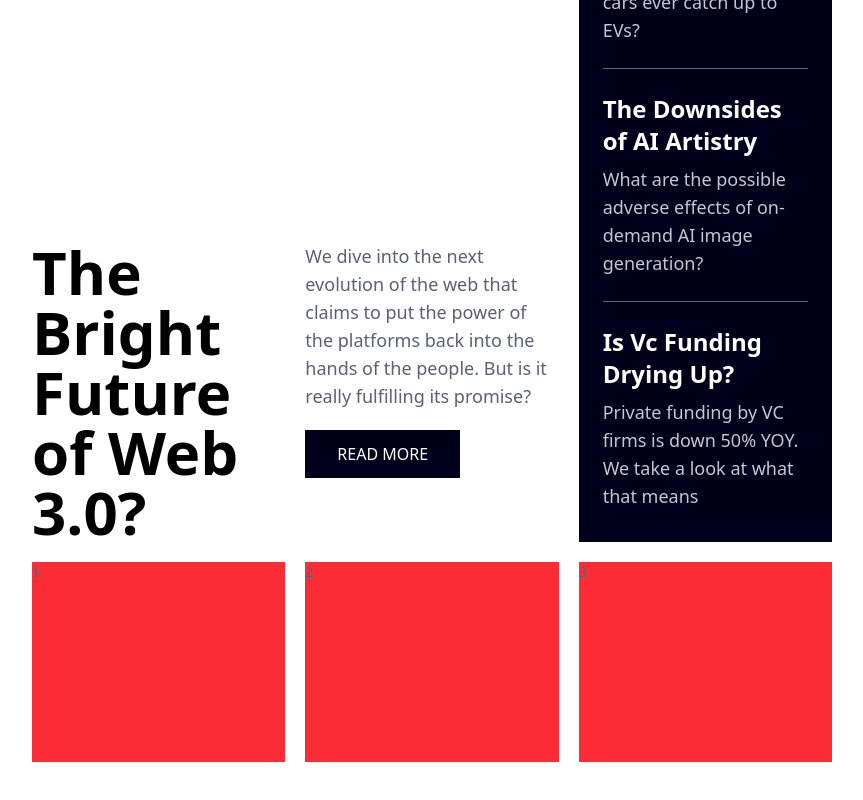
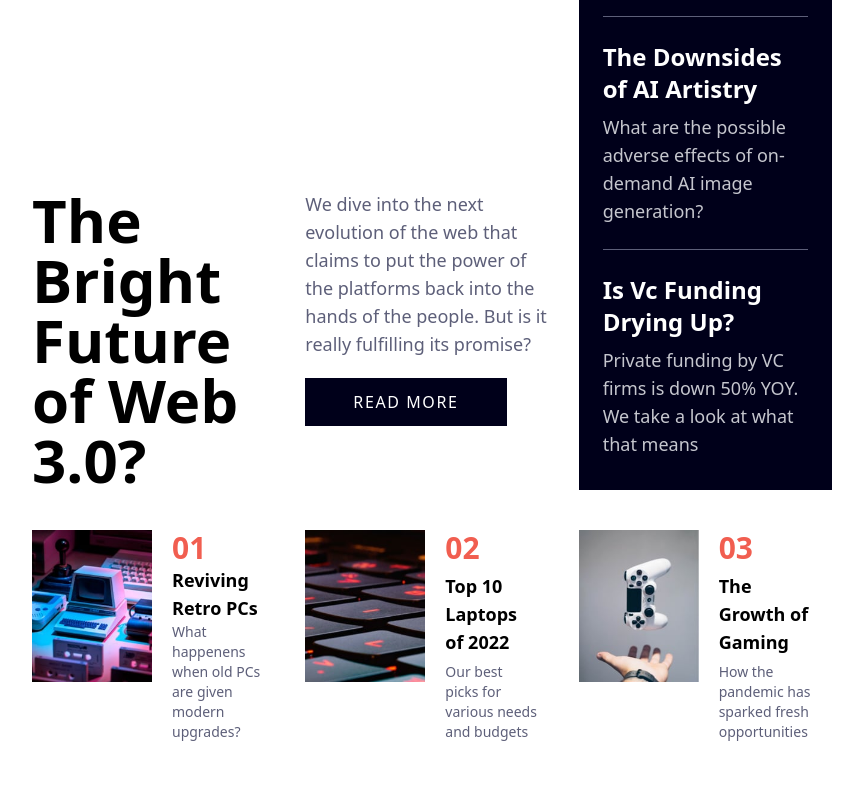
Before and after one commit to Tamburini-Christofer/FrontendMentor-1-Tailwindcss, a website: page index.html in a window 1280 px wide. Shown: the part 364-1164 px from the top of the page, without its empty margins (208-1071 px from the left). After the commit the page ends 1114 px from the top, so only its background shows below. Drawn offline with Linux system fonts and the light colour scheme.

Commit message:
Creazione terza riga blocco

```diff
--- a/index.html
+++ b/index.html
@@ -15,7 +15,7 @@
 
   <body class="font-(Inter) text-sm text-neutral-dark-blue">
     <!-- Container principale-->
-    <div class="my-15 mx-60">
+    <div class="my-2 mx-60">
       <header>
         <div class="flex justify-between items-center text-lg">
           <!-- Logo-->
@@ -111,16 +111,48 @@
             <!--blocco destra seconda riga-->
             <div class="col-span-1">
               <p class="text-lg">We dive into the next evolution of the web that claims to put the power of the platforms back into the hands of the people. But is it really fulfilling its promise?</p>
-              <button class="bg-neutral-darkness-blue text-white text-base py-3 px-8 font-medium mt-5">READ MORE</button>
+              <button class="bg-neutral-darkness-blue text-white text-base py-3 px-12 font-medium mt-5 tracking-widest">READ MORE</button>
             </div>
           </div>
         </section>
 
+        <!--Terza riga-->
+
         <section>
-          <div class="flex flex-column justify-between gap-5 mt-5">
-            <div class="bg-red-500 flex w-[40%] h-50">1</div>
-            <div class="bg-red-500 flex w-[40%] h-50">2</div>
-            <div class="bg-red-500 flex w-[40%] h-50">3</div>
+          <div class="flex flex-column justify-between gap-5 mt-10">
+
+            <div class="flex w-[40%]">
+              <div>
+                <img class="max-w-30" src="assets/images/image-retro-pcs.jpg" alt="Imamgine di un pc">
+              </div>
+              <div class="px-5 flex flex-col justify-between">
+                <h2 class="text-primary-red text-3xl font-bold">01</h2>
+                <h3 class="text-black hover:text-primary-red cursor-pointer font-bold text-lg">Reviving Retro PCs</h3>
+                <p>What happenens when old PCs are given modern upgrades?</p>
+              </div>
+            </div>
+
+            <div class="flex w-[40%]">
+              <div>
+                <img class="max-w-30" src="assets/images/image-top-laptops.jpg" alt="Imamgine di una tastiera">
+              </div>
+              <div class="px-5 flex flex-col justify-between">
+                <h2 class="text-primary-red text-3xl font-bold">02</h2>
+                <h3 class="text-black hover:text-primary-red cursor-pointer font-bold text-lg">Top 10 Laptops of 2022</h3>
+                <p>Our best picks for various needs and budgets</p>
+              </div>
+            </div>
+
+            <div class="flex w-[40%]">
+              <div>
+                <img class="max-w-30" src="assets/images/image-gaming-growth.jpg" alt="Imamgine di un controller">
+              </div>
+              <div class="px-5 flex flex-col justify-between">
+                <h2 class="text-primary-red text-3xl font-bold">03</h2>
+                <h3 class="text-black hover:text-primary-red cursor-pointer font-bold text-lg">The Growth of Gaming</h3>
+                <p>How the pandemic has sparked fresh opportunities</p>
+              </div>
+            </div>
           </div>
         </section>
       </main>
```
Also changed, not shown: css/style.css.
